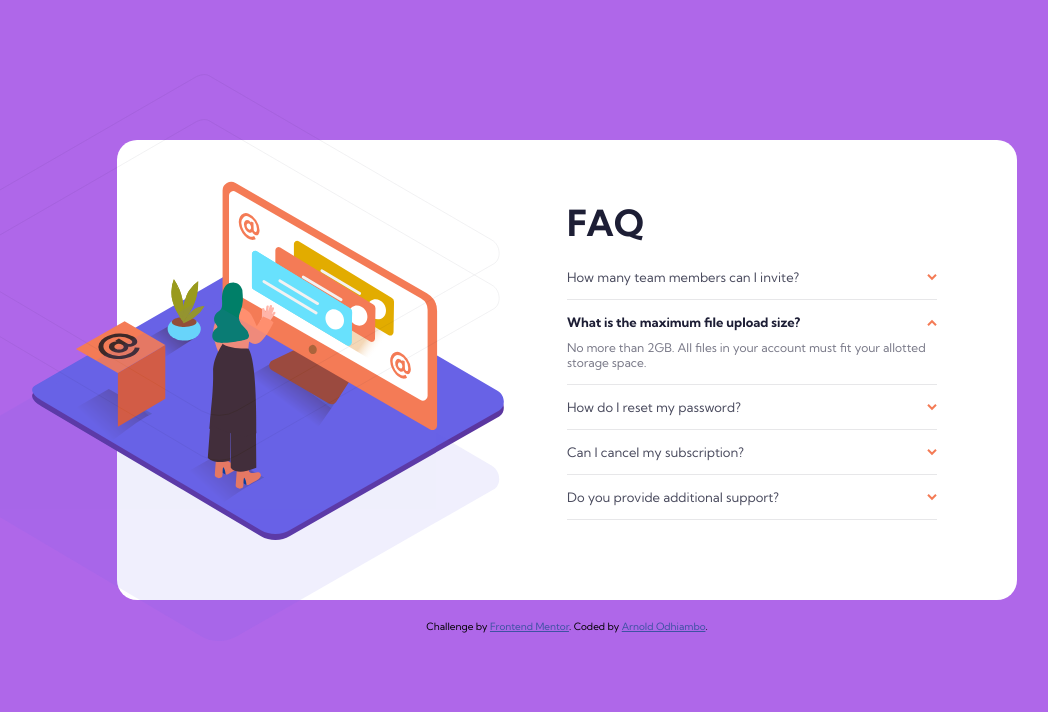
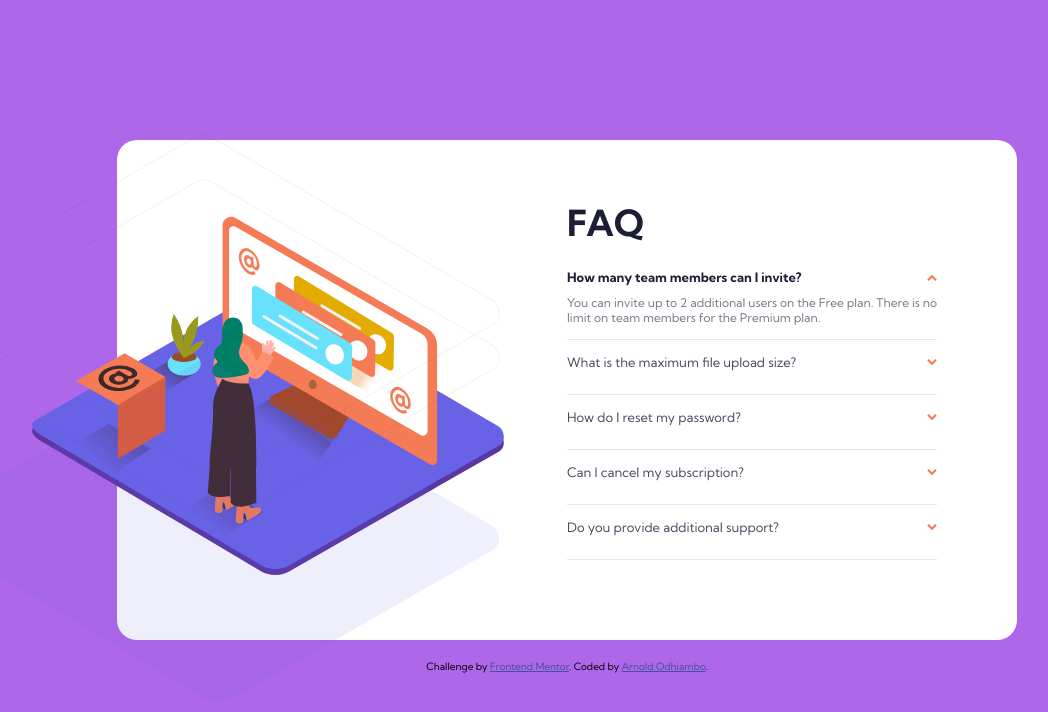
Before and after one commit to arnold-ryan/faq-accordion-card-main, a plain HTML site: page index.html in a window 1280 px wide. Both pictures are taken after a click on the element "How many team members can I invite?". Shown: the whole page, without its empty margins (73-1121 px from the left). Drawn offline with Linux system fonts and the light colour scheme.

Commit message:
added javascript click event to elements

```diff
--- a/index.html
+++ b/index.html
@@ -809,7 +809,7 @@
                 <h2 class="faq--text-title">
                   How many team members can I invite?
                 </h2>
-                <span>
+                <span class="faq--arrow">
                   <svg width="10" height="7" xmlns="http://www.w3.org/2000/svg">
                     <path
                       d="M1 .799l4 4 4-4"
@@ -829,7 +829,7 @@
 
             <div class="faq--text">
               <div class="faq--text-box">
-                <h2 class="faq--text-title active-title">
+                <h2 class="faq--text-title">
                   What is the maximum file upload size?
                 </h2>
                 <span class="faq--arrow">
@@ -844,7 +844,7 @@
                   </svg>
                 </span>
               </div>
-              <p class="faq--text-msg active-msg">
+              <p class="faq--text-msg">
                 No more than 2GB. All files in your account must fit your
                 allotted storage space.
               </p>
@@ -853,7 +853,7 @@
             <div class="faq--text">
               <div class="faq--text-box">
                 <h2 class="faq--text-title">How do I reset my password?</h2>
-                <span>
+                <span class="faq--arrow">
                   <svg width="10" height="7" xmlns="http://www.w3.org/2000/svg">
                     <path
                       d="M1 .799l4 4 4-4"
@@ -874,7 +874,7 @@
             <div class="faq--text">
               <div class="faq--text-box">
                 <h2 class="faq--text-title">Can I cancel my subscription?</h2>
-                <span>
+                <span class="faq--arrow">
                   <svg width="10" height="7" xmlns="http://www.w3.org/2000/svg">
                     <path
                       d="M1 .799l4 4 4-4"
@@ -897,7 +897,7 @@
                 <h2 class="faq--text-title">
                   Do you provide additional support?
                 </h2>
-                <span>
+                <span class="faq--arrow">
                   <svg width="10" height="7" xmlns="http://www.w3.org/2000/svg">
                     <path
                       d="M1 .799l4 4 4-4"
@@ -927,5 +927,7 @@
         <a href="https://arnold-portfolio.netlify.app/">Arnold Odhiambo</a>.
       </div>
     </footer>
+
+    <script src="script.js"></script>
   </body>
 </html>
--- /dev/null
+++ b/script.js
@@ -0,0 +1,6 @@
+const textBoxes = document.querySelectorAll(".faq--text");
+textBoxes.forEach((textBox) => {
+  textBox.addEventListener("click", () => {
+    textBox.classList.toggle("active");
+  });
+});
--- a/style.css
+++ b/style.css
@@ -1,7 +1,4 @@
 @import url("https://fonts.googleapis.com/css2?family=Kumbh+Sans:wght@400;700&display=swap");
-
-/* - Very dark desaturated blue: hsl(238, 29%, 16%)
-- Soft red: hsl(14, 88%, 65%) */
 
 *,
 *::before,
@@ -75,25 +72,29 @@ img {
   color: hsl(237, 12%, 33%);
   transition: color 0.2s ease;
 }
+.faq--arrow {
+  transition: transform 0.4s ease;
+}
 .faq--text-title:hover {
   color: hsl(14, 88%, 65%);
 }
-.active-title {
+.faq--text.active .faq--text-title {
   color: hsl(238, 29%, 16%);
   font-weight: 700;
 }
-.faq--arrow {
+.faq--text.active .faq--arrow {
   transform: rotate(180deg);
 }
 .faq--text-msg {
   font-size: 1.2rem;
   color: hsl(240, 6%, 50%);
   margin-top: 1rem;
-
-  display: none;
+  max-height: 0;
+  overflow: hidden;
+  transition: max-height 0.4s ease;
 }
-.active-msg {
-  display: block;
+.faq--text.active .faq--text-msg {
+  max-height: 30rem;
 }
 
 .attribution {
```
Also changed, not shown: 1 other file.
